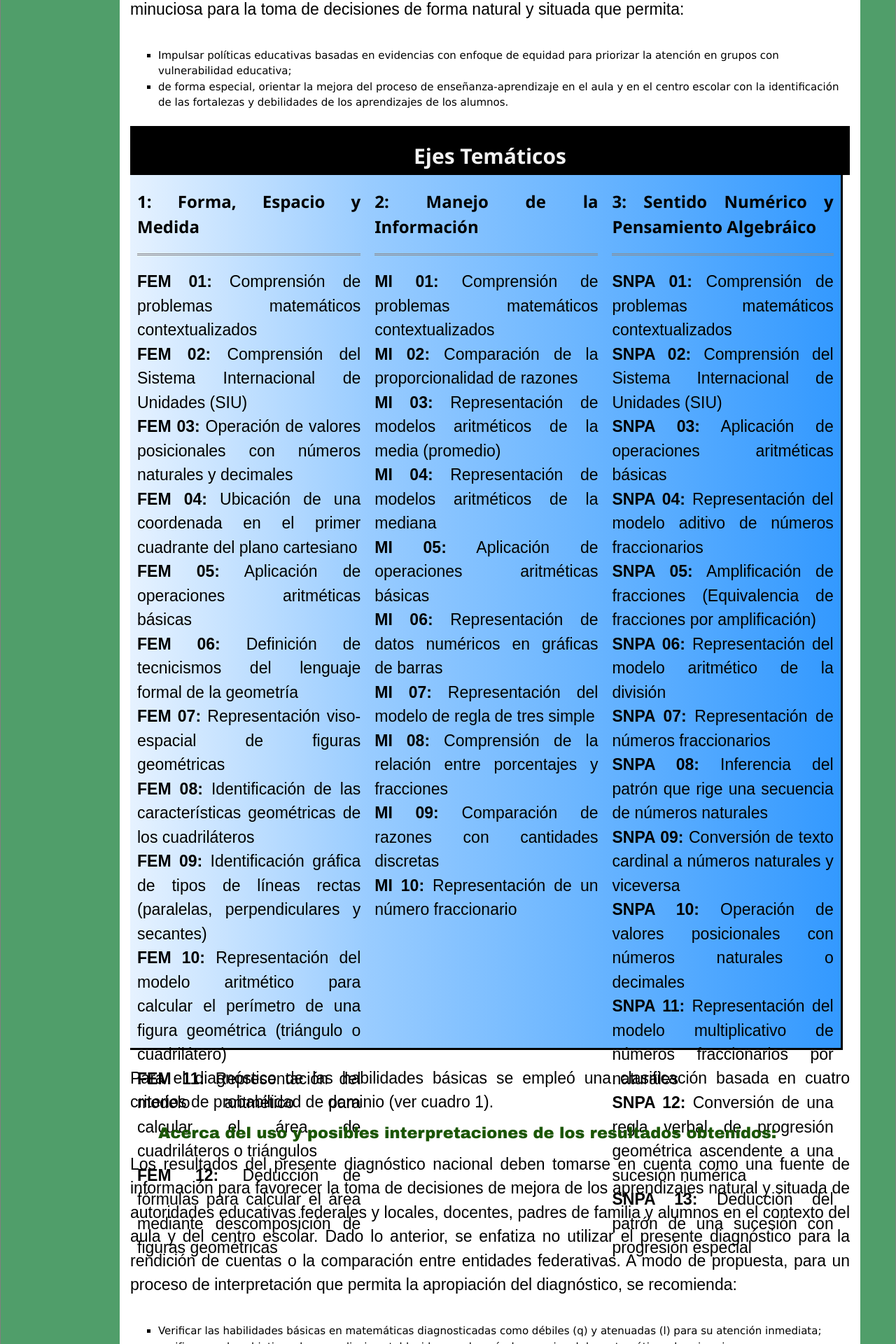
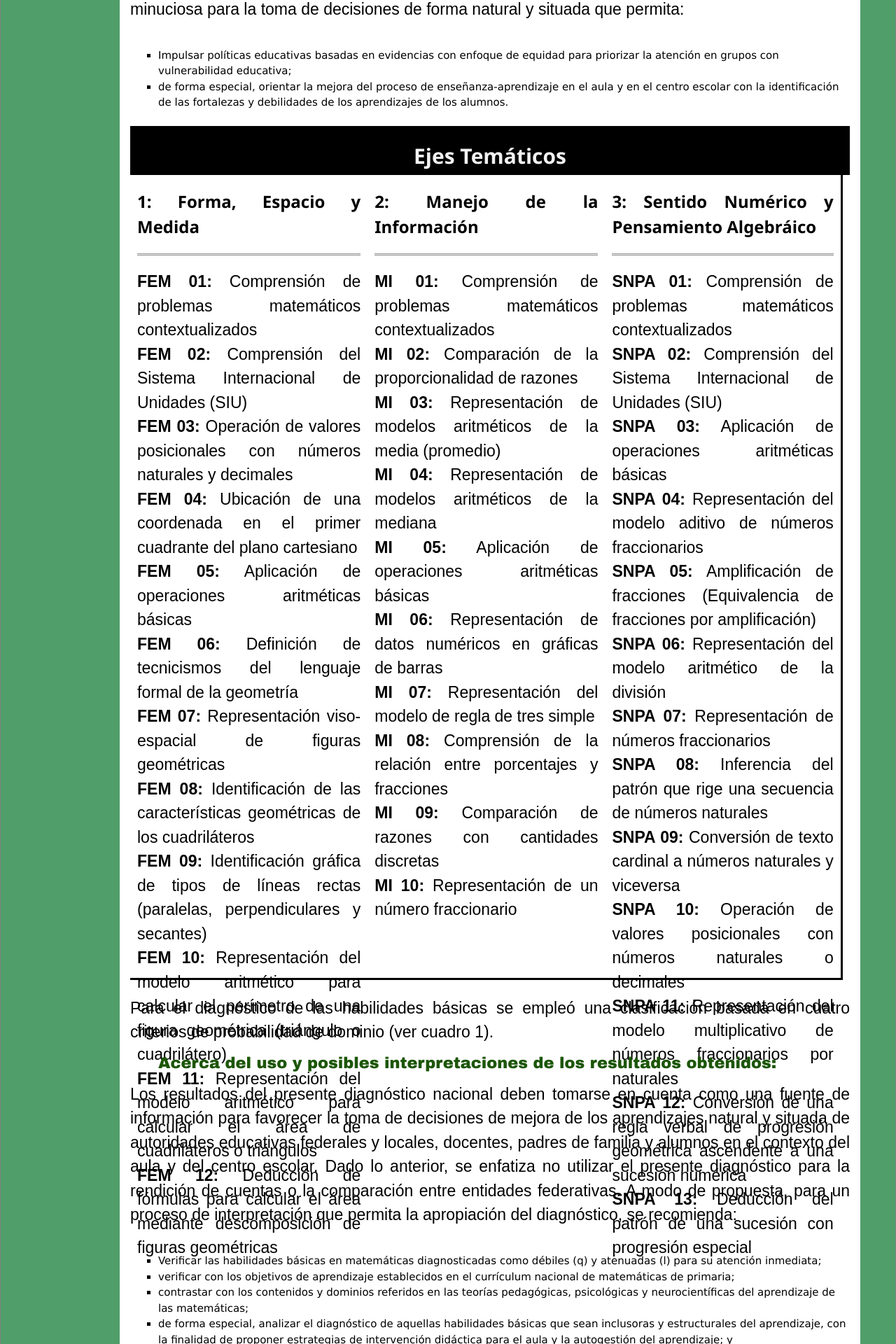
Before and after one commit to rimedie/rimedie.github.io, a Jekyll site: the page built from 1_InfogDetalles.html, in a window 1280 px wide. Shown: the part 1534-3454 px from the top of the page at 70% size. Built offline with Jekyll 4.4.1, drawn with Linux system fonts in a browser that asks for light colours.

Commit message:
Update 1_InfogDetalles.html

```diff
--- a/1_InfogDetalles.html
+++ b/1_InfogDetalles.html
@@ -37,7 +37,7 @@ title: Detalles sobre Diagnóstico Nacional Feb,2019
   <div class="column middle" style="background-color:#000000; height:70px;">
 	  <center><h2 style="color: #f2f2f2;"><b>Ejes Temáticos</b></h2></center>
   </div>
-<div class="column left" style="text-align: justify; background: linear-gradient(to right, #e6f2ff 0%, #99ccff 100%);  height:1250px; border-bottom: 3px solid black;">
+<div class="column left" style="text-align: justify; background: white;  height:1150px; border-bottom: 3px solid black;">
     <h3><b>1: Forma, Espacio y Medida</b></h3>
 	   <hr class="style2">
 	    <p><b>FEM 01:</b> Comprensión de problemas matemáticos contextualizados </p>
@@ -53,7 +53,7 @@ title: Detalles sobre Diagnóstico Nacional Feb,2019
 	    <p><b>FEM 11:</b> Representación del modelo aritmético para calcular el área de cuadriláteros o triángulos </p>
 	    <p><b>FEM 12:</b> Deducción de fórmulas para calcular el área mediante descomposición de figuras geométricas</p>
 </div>
-  <div class="column left" style="text-align: justify; background: linear-gradient(to right, #99ccff 0%, #66b3ff 100%);  height:1250px; border-bottom: 3px solid black;">
+  <div class="column left" style="text-align: justify; background: white;  height:1150px; border-bottom: 3px solid black;">
     <h3><b>2: Manejo de la Información</b></h3>
 	   <hr class="style2">
 	    <p><b>MI 01:</b> Comprensión de problemas matemáticos contextualizados</p>
@@ -67,7 +67,7 @@ title: Detalles sobre Diagnóstico Nacional Feb,2019
 	    <p><b>MI 09:</b> Comparación de razones con cantidades discretas </p>
 	    <p><b>MI 10:</b> Representación de un número fraccionario</p>
 </div>
-  <div class="column right" style="text-align: justify; background: linear-gradient(to right, #66b3ff 0%, #3399ff 100%);  height:1250px;  border-right: 3px solid black; border-bottom: 3px solid black;">
+  <div class="column right" style="text-align: justify; background: white;  height:1150px;  border-right: 3px solid black; border-bottom: 3px solid black;">
 	<h3><b>3: Sentido Numérico y Pensamiento Algebráico</b></h3>
 	  <hr class="style2">
 	    <p><b>SNPA 01:</b> Comprensión de problemas matemáticos contextualizados </p>
```
